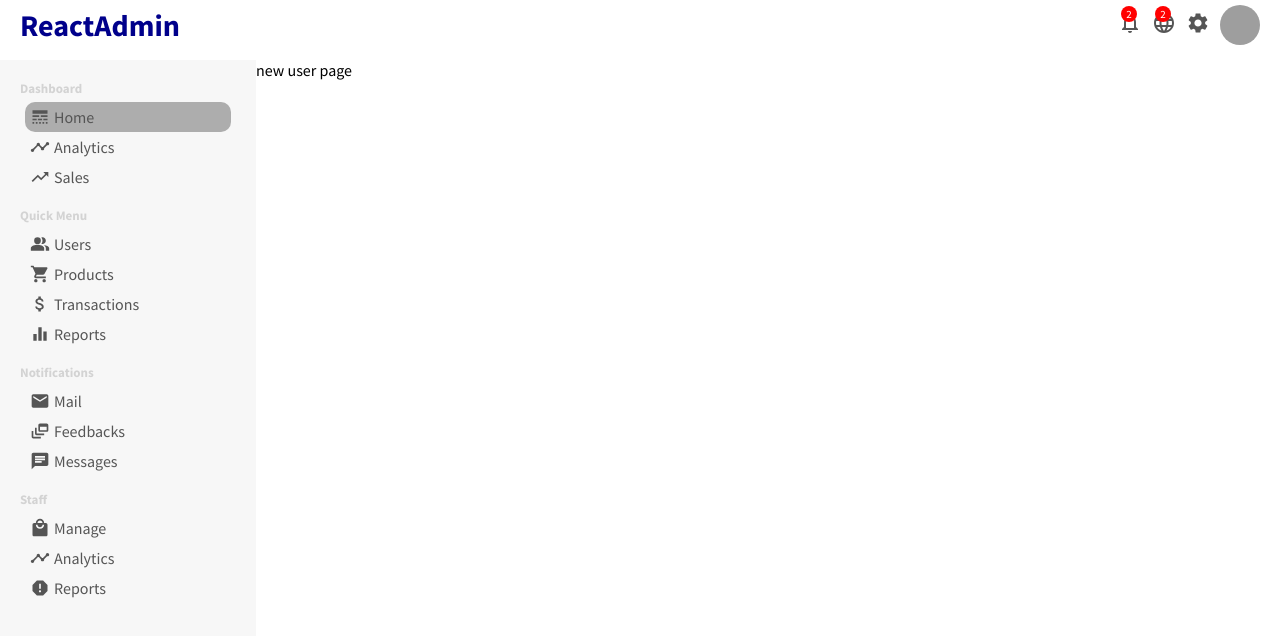
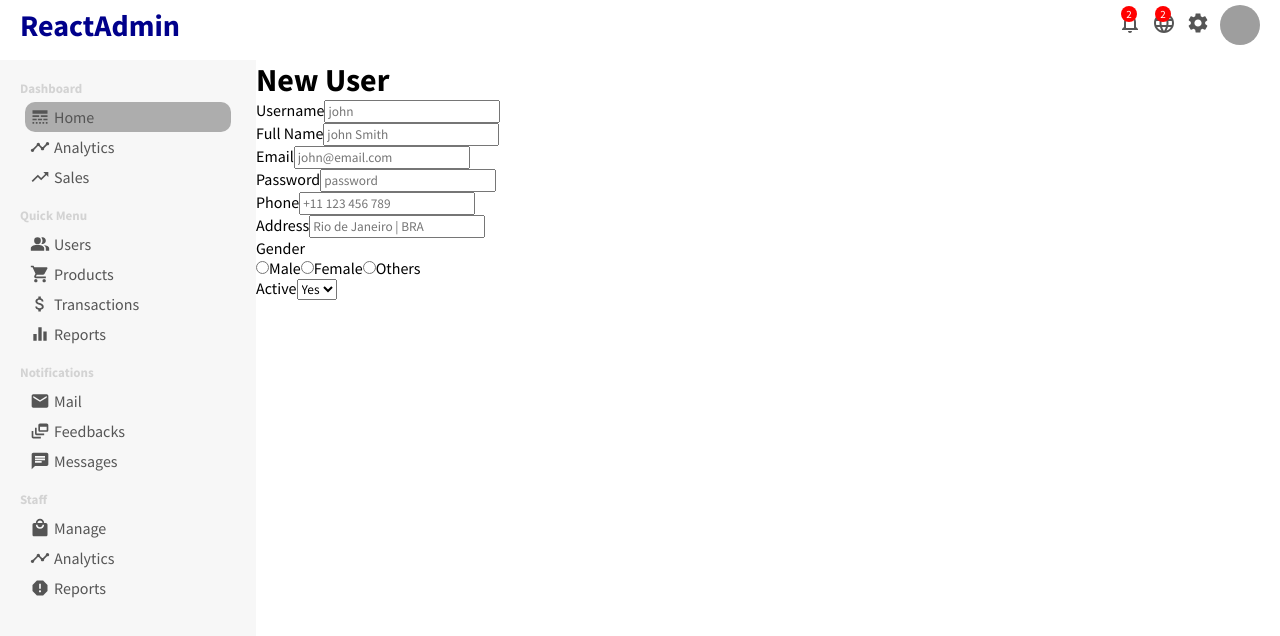
Before and after one commit to Sammynauta/DASHBOARD, a React (Create React App) app: page /newUser in a window 1280 px wide. Shown: the top 636 px of the page. Built offline with nearby package versions, Linux system fonts and the light colour scheme; grey boxes are pictures that could not be loaded.

Commit message:
pagina de novo usuario em processo.

```diff
--- a/src/pages/newUser/NewUser.jsx
+++ b/src/pages/newUser/NewUser.jsx
@@ -1,9 +1,53 @@
 import "./NewUser.css";
 
-export default function newUser() {
+export default function NewUser() {
     return (
         <div className="newUser">
-            new user page
+          <h1 className="newUserTitle">New User</h1>
+          <form action="" className="newUserForm">
+              <div className="newUserItem">
+                  <label>Username</label>
+                  <input type="text" placeholder='john' />
+              </div>
+              <div className="newUserItem">
+                  <label>Full Name</label>
+                  <input type="text" placeholder='john Smith' />
+              </div>
+              <div className="newUserItem">
+                  <label>Email</label>
+                  <input type="email" placeholder='john@email.com' />
+              </div>
+              <div className="newUserItem">
+                  <label>Password</label>
+                  <input type="password" placeholder='password' />
+              </div>
+              <div className="newUserItem">
+                  <label>Phone</label>
+                  <input type="text" placeholder='+11 123 456 789' />
+              </div>
+              <div className="newUserItem">
+                  <label>Address</label>
+                  <input type="text" placeholder='Rio de Janeiro | BRA' />
+              </div>
+              <div className="newUserItem">
+                  <label>Gender</label>
+                    <div className="newUserGender">
+                    <input type="radio" name='gender' id='male' value='male'/>
+                    <label for="male">Male</label>
+                    <input type="radio" name='gender' id='female' value='female'/>
+                    <label for="female">Female</label>
+                    <input type="radio" name='gender' id='others' value='others'/>
+                    <label for="others">Others</label>
+                  </div>
+              </div>
+              <div className="newUserItem">
+                  <label >Active</label>
+                  <select className='newUserSelect' name="active" id="active">
+                      <option value="yes">Yes</option>
+                      <option value="no">No</option>
+                  </select>
+              </div>
+          </form>
         </div>
     )
 }
```
